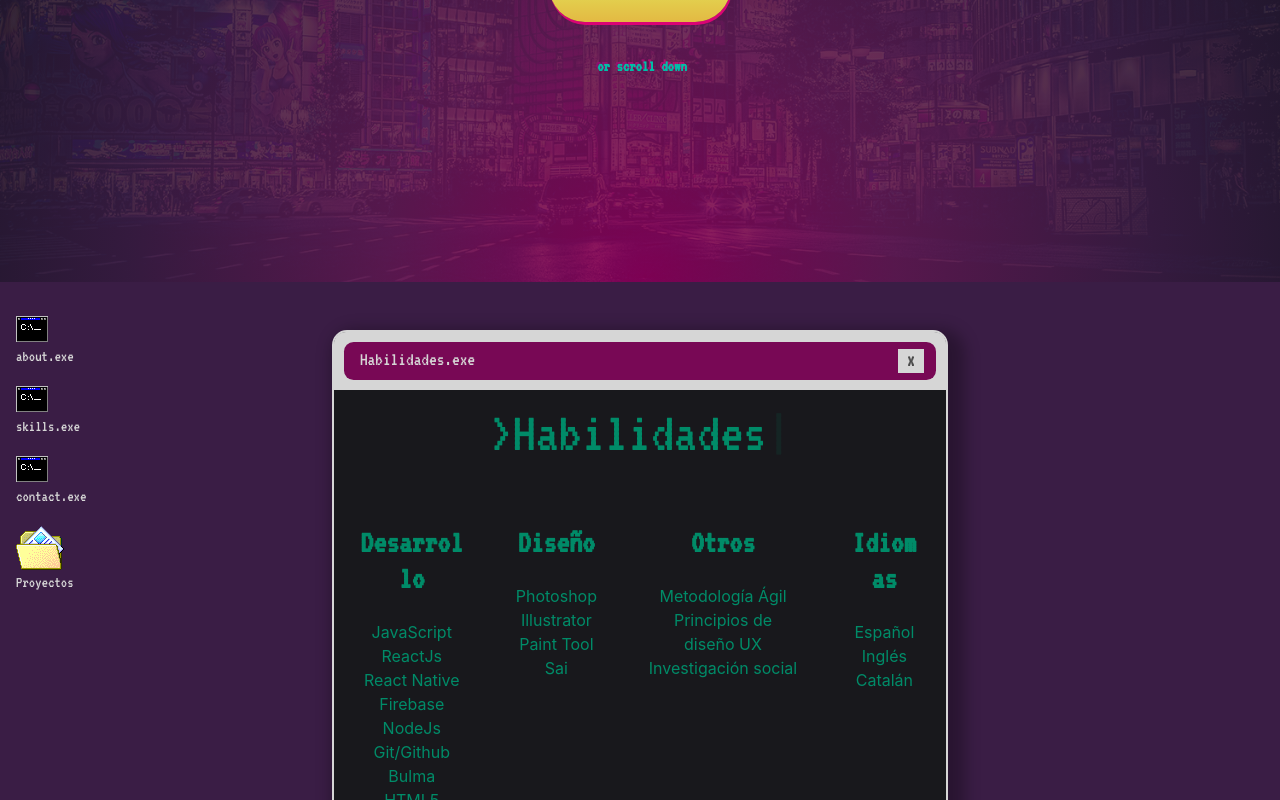
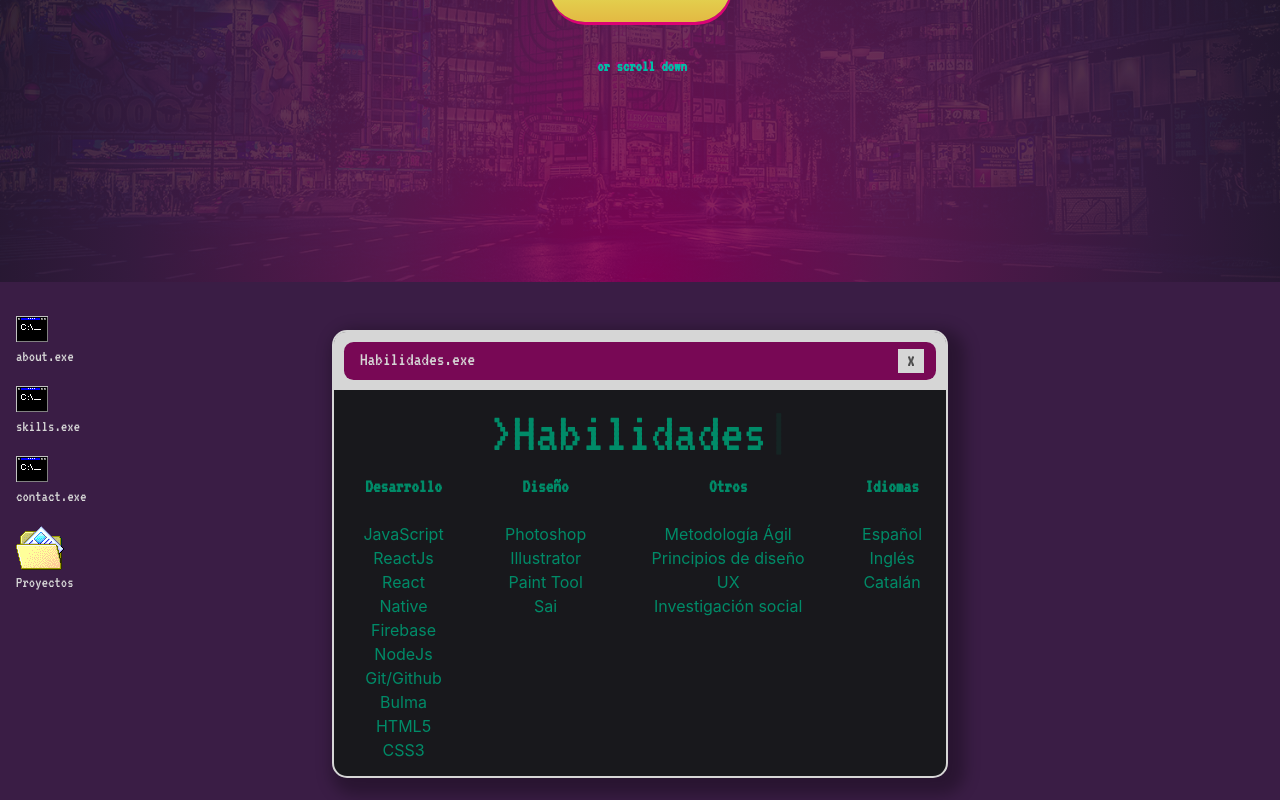
Before and after one commit to alppacat/portfolio2.0, a React (Create React App) app: page / in a window 1280 px wide. Both pictures are taken after a click on the picture 32 px from the left and 918 px from the top of the page. Shown: the part 518-1318 px from the top of the page. Built offline with nearby package versions, Linux system fonts and the light colour scheme.

Commit message:
Final version

```diff
--- a/src/UI/Desktop.css
+++ b/src/UI/Desktop.css
@@ -160,6 +160,14 @@ figure.desktop-icons-content {
     text-decoration: none;
     color: #00bfa8;
     margin: 1em;
+}
+
+section.section.section-skills {
+    padding-top: 0;
+    padding-bottom: 0.9em;
+}
+section.section.section-skills h3 {
+    font-size: 1.2em;
 }
 
 .next-container{
```
